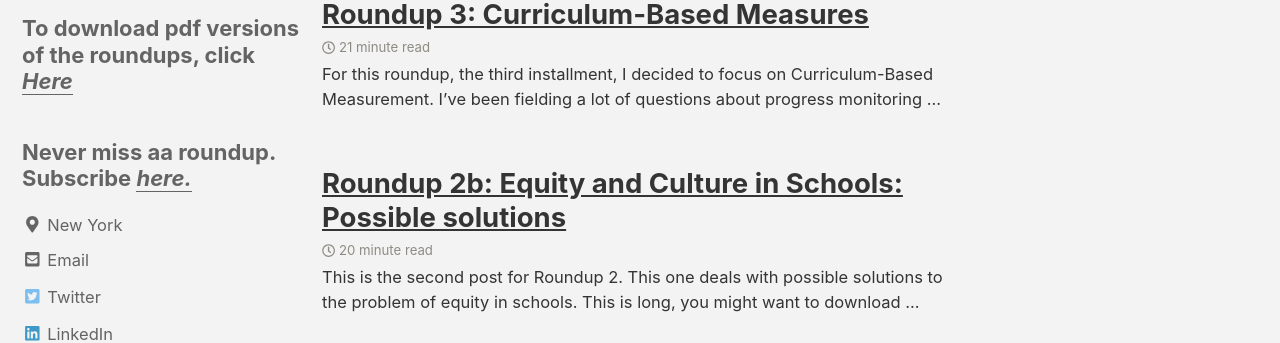
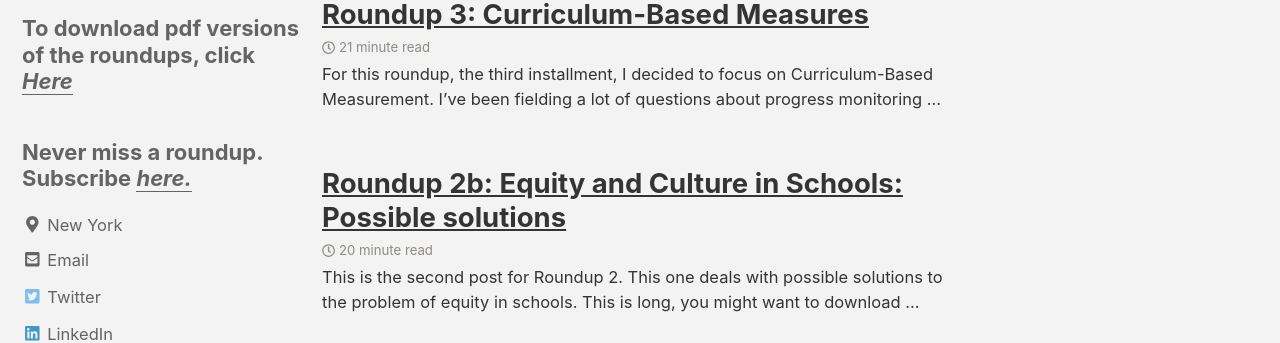
Before and after one commit to johnboniello/Research-round-up, a Jekyll site: the page built from index.html, in a window 1280 px wide. Shown: the part 318-661 px from the top of the page. Built offline with Jekyll 4.4.1, drawn with Linux system fonts in a browser that asks for light colours; nearby versions of some CDN libraries; the list of posts is cut into pages by our own code.

```diff
--- a/_config.yml
+++ b/_config.yml
@@ -97,9 +97,9 @@ author:
   name             : "John Boniello"
   avatar           : # path of avatar image, e.g. "/assets/images/bio-photo.jpg"
 
-  bio              : "John is an educator and likes to read research on what works, especially for students with disabilities and ELLs. <h2>To download pdf versions of the roundups, click <a href='https://github.com/johnboniello/roundup-pdfs'><u><i>Here</i></u></a></h2> <h2> Never miss aa roundup. Subscribe <a href='https://goo.gl/forms/YWuYrNEJjXLUU6Yh1' target='_blank'>here.</a></h2>"
+  bio              : "John is an educator and likes to read research on what works, especially for students with disabilities and ELLs. <h2>To download pdf versions of the roundups, click <a href='https://github.com/johnboniello/roundup-pdfs' target='_blank'><u><i>Here</i></u></a></h2> <h2> Never miss a roundup. Subscribe <a href='https://goo.gl/forms/YWuYrNEJjXLUU6Yh1' target='_blank'>here.</a></h2>"
 
-  bio              : "John is an educator and likes to read research on what works, especially for students with disabilities and ELLs. <h3>To download pdf versions of the roundups, click <a href='https://github.com/johnboniello/roundup-pdfs'><u><i>Here</i></u></a></h3> <h3> Never miss aa roundup. Subscribe <a href='https://goo.gl/forms/YWuYrNEJjXLUU6Yh1' target='_blank'><i><u>here.</i></u></a></h3>"
+  bio              : "John is an educator and likes to read research on what works, especially for students with disabilities and ELLs. <h3>To download pdf versions of the roundups, click <a href='https://github.com/johnboniello/roundup-pdfs' target='_blank'><u><i>Here</i></u></a></h3> <h3> Never miss a roundup. Subscribe <a href='https://goo.gl/forms/YWuYrNEJjXLUU6Yh1' target='_blank'><i><u>here.</i></u></a></h3>"
 
   location         : "New York"
   email            : john@johnboniello.com
```
